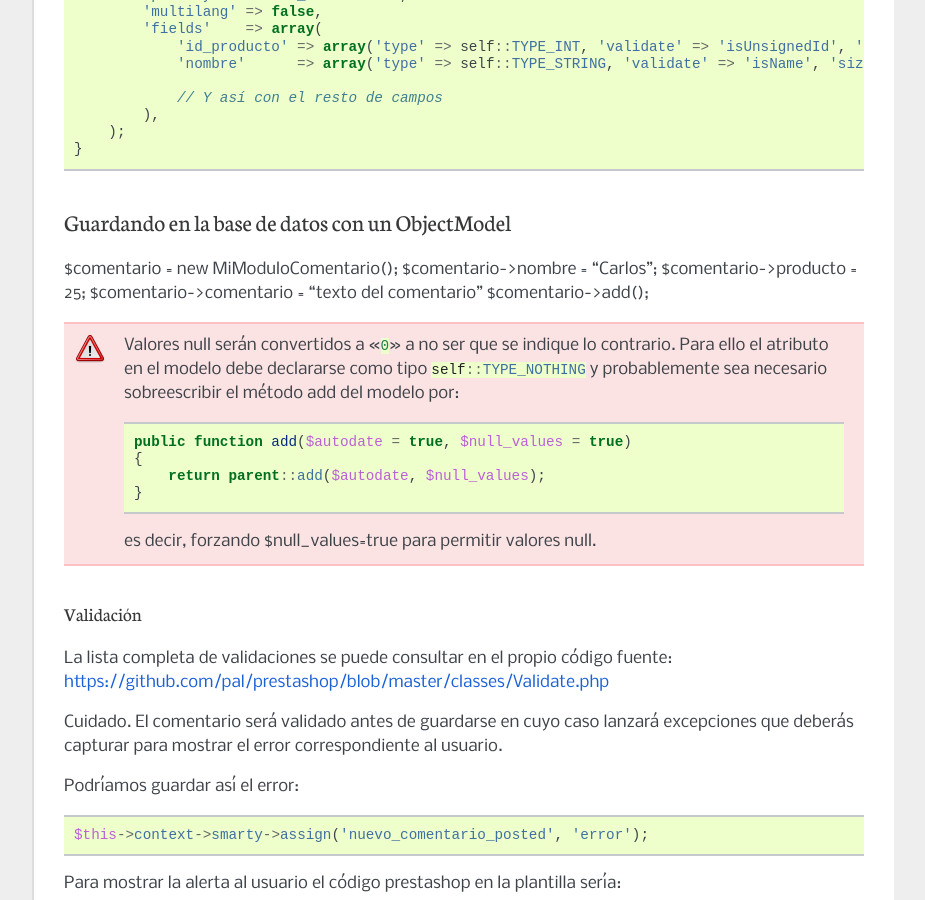
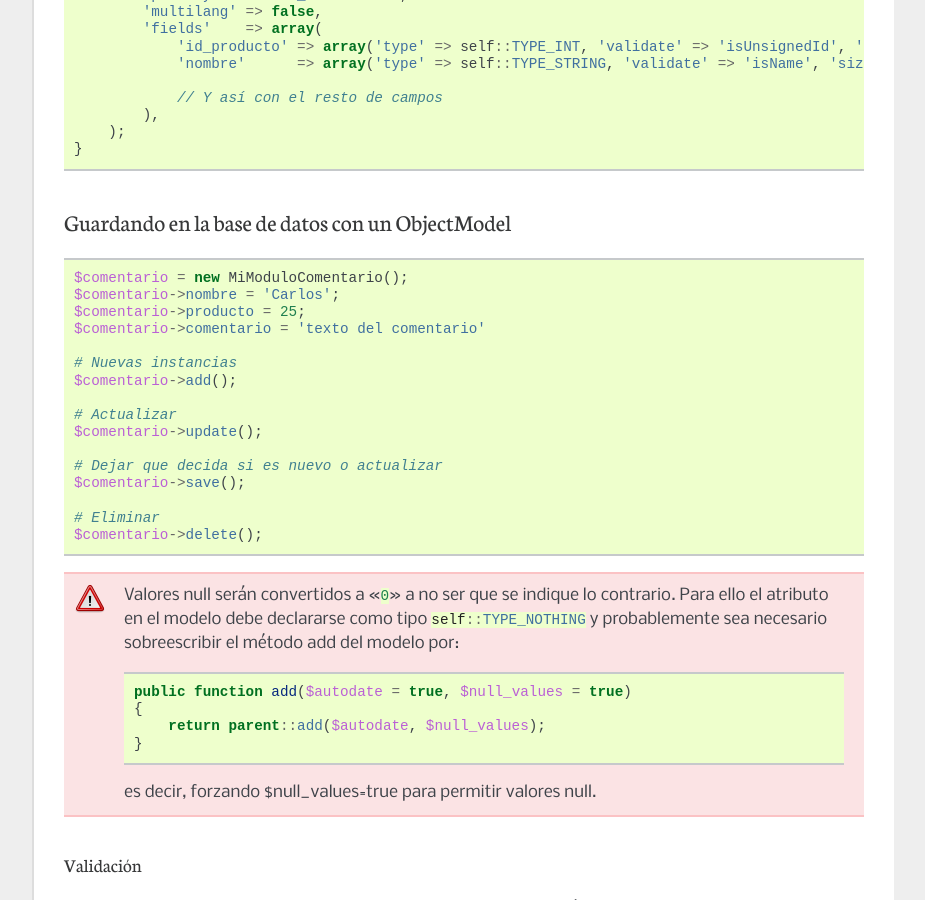
Before and after one commit to carlosgoce/proactive-learning, a Sphinx documentation site: the page built from docs/php/prestashop/objectmodels.rst, in a window 1280 px wide and 900 px high, scrolled down 957 px. Shown: the whole window, without its empty margins (198-1123 px from the left). Built offline with Sphinx 7.4.7, drawn with Linux system fonts in a browser that asks for light colours.

Commit message:
Fix typo

```diff
--- a/docs/php/prestashop/objectmodels.rst
+++ b/docs/php/prestashop/objectmodels.rst
@@ -61,11 +61,25 @@ Ejemplo:
 Guardando en la base de datos con un ObjectModel
 ################################################
 
-$comentario = new MiModuloComentario();
-$comentario->nombre = 'Carlos';
-$comentario->producto = 25;
-$comentario->comentario = 'texto del comentario'
-$comentario->add();
+
+.. code-block:: php
+
+    $comentario = new MiModuloComentario();
+    $comentario->nombre = 'Carlos';
+    $comentario->producto = 25;
+    $comentario->comentario = 'texto del comentario'
+
+    # Nuevas instancias
+    $comentario->add();
+
+    # Actualizar
+    $comentario->update();
+
+    # Dejar que decida si es nuevo o actualizar
+    $comentario->save();
+
+    # Eliminar
+    $comentario->delete();
 
 
 .. warning:: Valores null serán convertidos a ":php:`0`" a no ser que se indique
```
